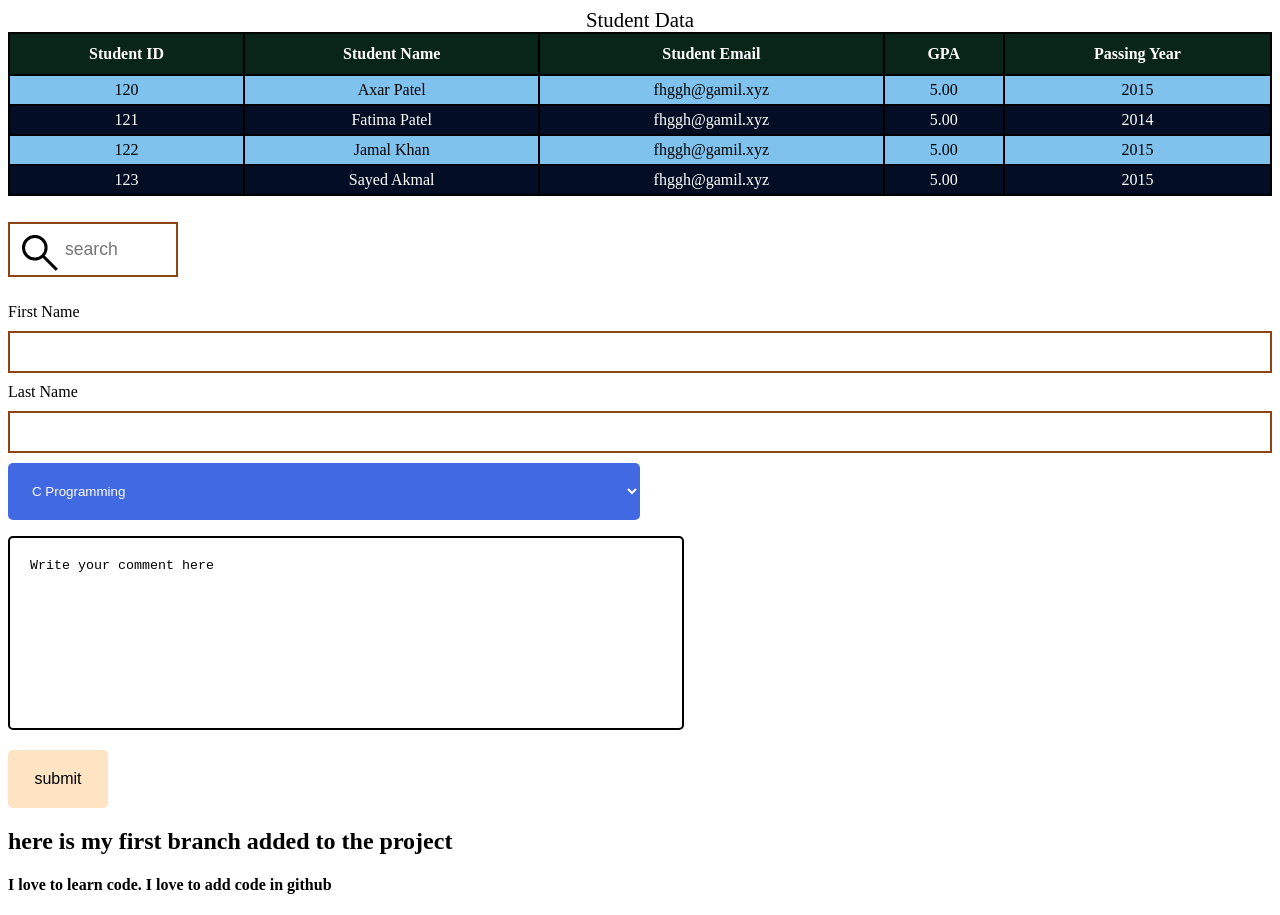
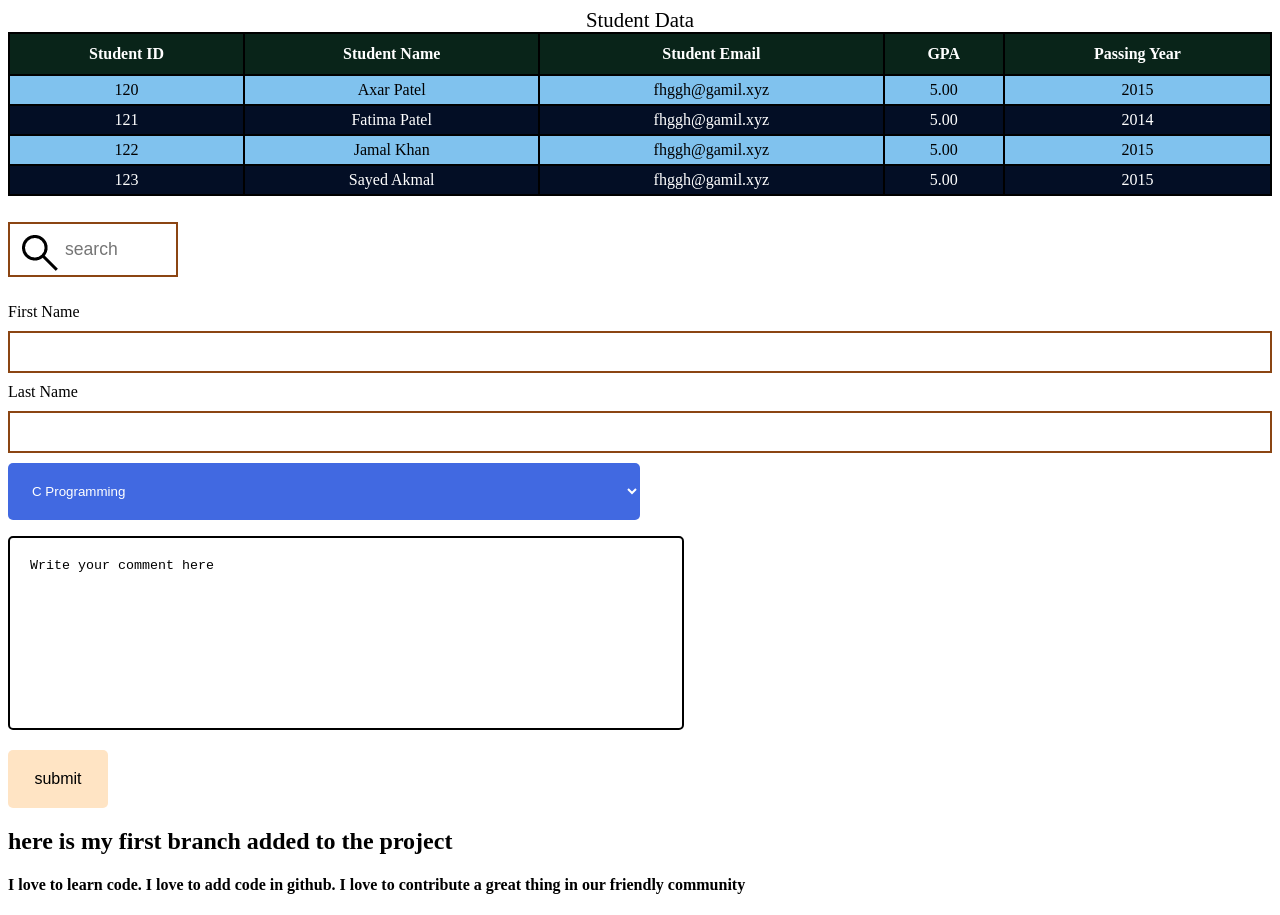
Before and after one commit to symoon007/table-demo, a plain HTML site: page index.html in a window 1280 px wide. Drawn offline with Linux system fonts and the light colour scheme.

Commit message:
add friend blog h4

```diff
--- a/index.html
+++ b/index.html
@@ -160,7 +160,7 @@
     </form>
     <div>
       <h2>here is my first branch added to the project</h2>
-      <h4>I love to learn code. I love to add code in github</h4>
+      <h4>I love to learn code. I love to add code in github. I love to contribute a great thing in our friendly community</h4>
     </div>
   </body>
 </html>
```
